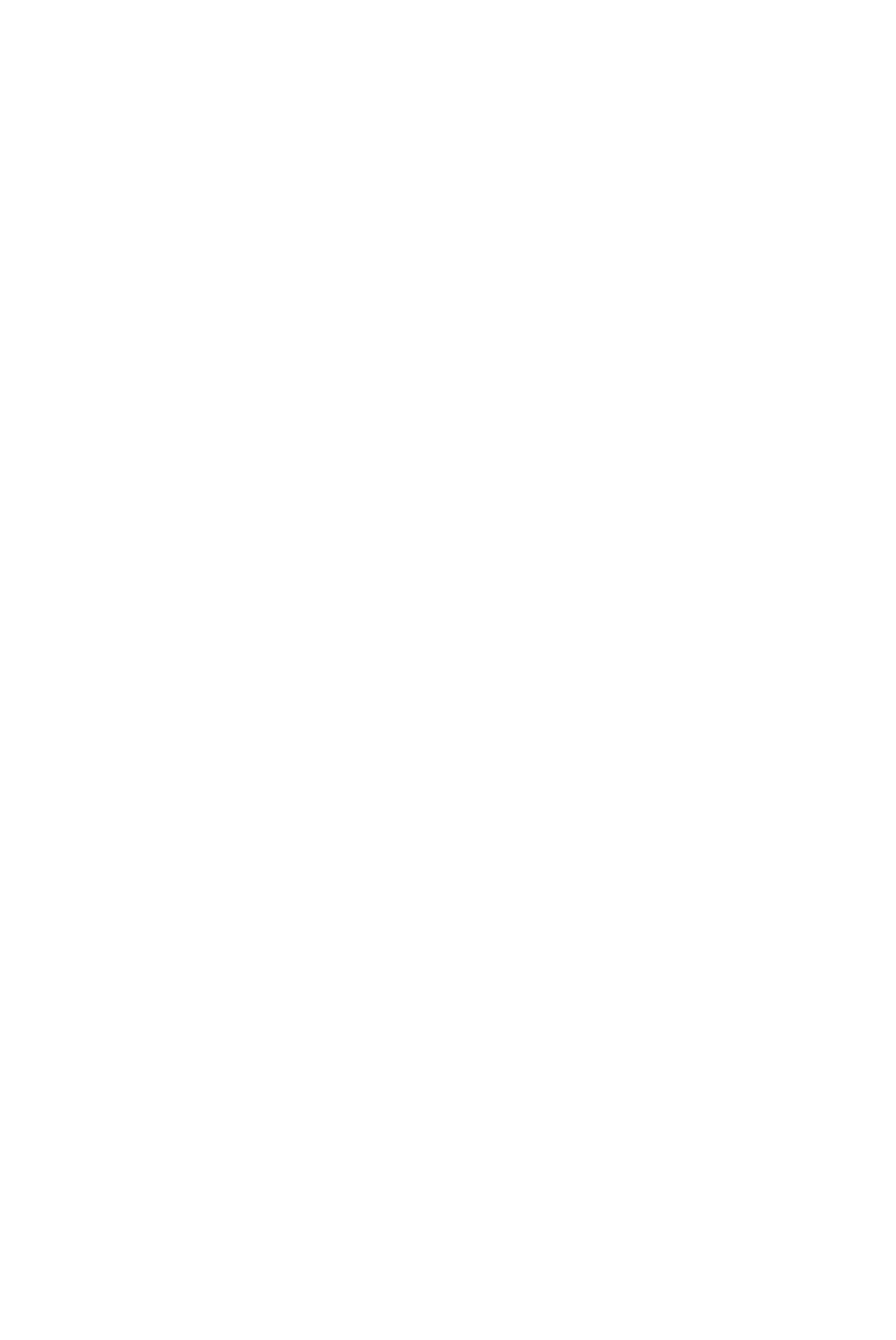
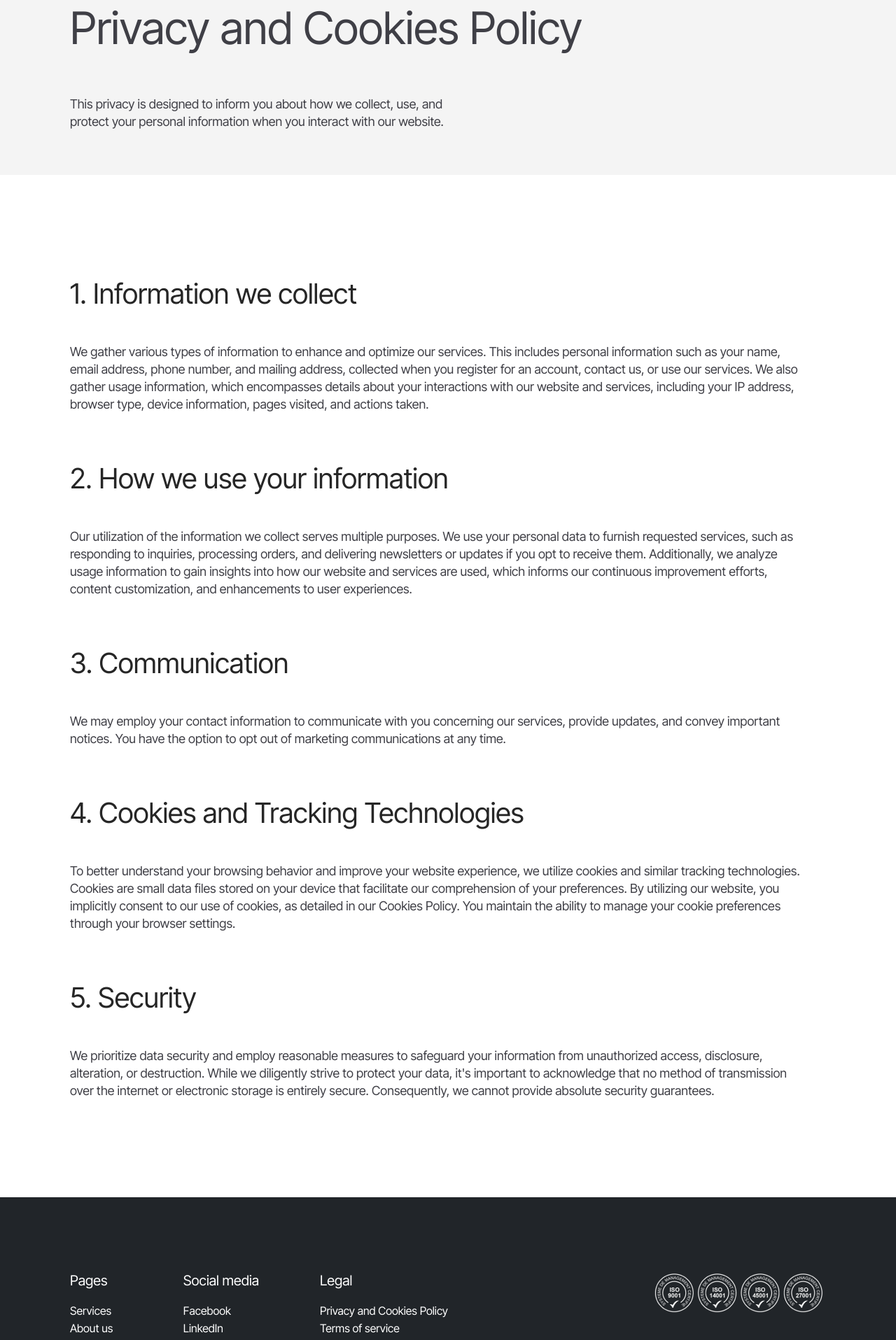
Before and after one commit to khalid-aljaily/ockland-company-website, a Next.js app: page /legal in a window 1280 px wide. Shown: the part 400-2315 px from the top of the page at 70% size. Built offline with nearby package versions, Linux system fonts and the light colour scheme.

Commit message:
finished the base website

```diff
--- a/package.json
+++ b/package.json
@@ -10,6 +10,7 @@
   },
   "dependencies": {
     "@radix-ui/react-accordion": "^1.1.2",
+    "@radix-ui/react-checkbox": "^1.0.4",
     "@radix-ui/react-slot": "^1.0.2",
     "class-variance-authority": "^0.7.0",
     "clsx": "^2.0.0",
--- a/src/app/contact%20us/page.tsx
+++ b/src/app/contact%20us/page.tsx
@@ -1,5 +1,9 @@
 import React from "react";
 import Image from "next/image";
+import { Checkbox } from "@/components/ui/checkbox";
+import { Button } from "@/components/ui/button";
+import locationImg from "@/assets/image 3.png";
+import locationIcon from "@/assets/Vector.svg";
 
 function page() {
   return (
@@ -9,7 +13,7 @@ function page() {
           <h2 className="text-zinc-700 text-[64px] font-normal">Contact us</h2>
           <p className="mt-[48px] max-w-[535px] text-zinc-700 text-lg font-normal  leading-[25px]">
             Our team is here to assist you on your journey towards a sustainable
-            and efficient energy future.
+            and efficient energy furure.
           </p>
         </div>
       </div>
@@ -66,7 +70,43 @@ function page() {
               className="border-muted border focus:!border-primary !outline-none px-5 py-[10px] w-full mt-5"
               placeholder="Message "
             />
+            <div className="flex items-center my-5">
+              <Checkbox
+                id="confirmation"
+                className="rounded-none border-muted h-6 w-6"
+              />
+              <label
+                htmlFor="confirmation"
+                className="ml-2 max-w-[727px] text-zinc-700 text-lg font-normal font-['Inter Tight'] leading-[25px]"
+              >
+                I consent to Oakland C.E. processing my data for contact
+                purposes.
+              </label>
+            </div>
+            <Button type="button" className="px-6 py-4 rounded-full">
+              Send
+            </Button>
           </form>
+        </div>
+        <div className="flex gap-5  mt-[100px] flex-col md:flex-row">
+          <div className="relative w-full h-[518px]">
+            <iframe
+              src="https://www.google.com/maps/embed?pb=!1m16!1m12!1m3!1d5698.248192584428!2d-7.737418681880195!3d41.299406813266096!2m3!1f0!2f0!3f0!3m2!1i1024!2i768!4f13.1!2m1!1sAvenida%20Marta%20Lopes%2C%20N%C2%BA2%208400-401%20Vila%20Real%2C%20Portugal!5e1!3m2!1sen!2s!4v1704212138737!5m2!1sen!2s"
+              loading="lazy"
+              className="w-full rounded-md h-full"
+            ></iframe>
+            <Image
+              src={locationIcon}
+              alt="location icon"
+              className="absolute h-12 w-12 top-1/2 left-[10%] sm:left-[20%] md:left-[30%] z-10"
+            />
+          </div>
+
+          <Image
+            src={locationImg}
+            alt="location"
+            className="w-full h-[518px] object-cover flex-1 "
+          />
         </div>
       </div>
     </div>
--- a/src/app/layout.tsx
+++ b/src/app/layout.tsx
@@ -3,12 +3,15 @@ import { Inter_Tight } from 'next/font/google'
 import './globals.css'
 import Footer from '@/components/Footer'
 import Navbar from '@/components/Navbar'
+import Head from 'next/head'
+import Script from 'next/script'
 
 const inter = Inter_Tight({ subsets: ['latin'] })
 
 export const metadata: Metadata = {
   title: 'Create Next App',
   description: 'Generated by create next app',
+
 }
 
 export default function RootLayout({
@@ -18,10 +21,13 @@ export default function RootLayout({
 }) {
   return (
     <html lang="en">
+
+
       <body className={inter.className+' '+' px-6 md:px-[100px] relative'}>
         <Navbar/>
         {children}
         <Footer />
+
       </body>
     </html>
   )
--- /dev/null
+++ b/src/app/legal/page.tsx
@@ -0,0 +1,57 @@
+import React from "react";
+
+const info = [
+  {
+    title: "1. Information we collect",
+    info: "We gather various types of information to enhance and optimize our services. This includes personal information such as your name, email address, phone number, and mailing address, collected when you register for an account, contact us, or use our services. We also gather usage information, which encompasses details about your interactions with our website and services, including your IP address, browser type, device information, pages visited, and actions taken.",
+  },
+  {
+    title: "2. How we use your information",
+    info: "Our utilization of the information we collect serves multiple purposes. We use your personal data to furnish requested services, such as responding to inquiries, processing orders, and delivering newsletters or updates if you opt to receive them. Additionally, we analyze usage information to gain insights into how our website and services are used, which informs our continuous improvement efforts, content customization, and enhancements to user experiences.",
+  },
+  {
+    title: "3. Communication",
+    info: "We may employ your contact information to communicate with you concerning our services, provide updates, and convey important notices. You have the option to opt out of marketing communications at any time.",
+  },
+  {
+    title: "4. Cookies and Tracking Technologies",
+    info: "To better understand your browsing behavior and improve your website experience, we utilize cookies and similar tracking technologies. Cookies are small data files stored on your device that facilitate our comprehension of your preferences. By utilizing our website, you implicitly consent to our use of cookies, as detailed in our Cookies Policy. You maintain the ability to manage your cookie preferences through your browser settings.",
+  },
+  {
+    title: "5. Security",
+    info: "We prioritize data security and employ reasonable measures to safeguard your information from unauthorized access, disclosure, alteration, or destruction. While we diligently strive to protect your data, it's important to acknowledge that no method of transmission over the internet or electronic storage is entirely secure. Consequently, we cannot provide absolute security guarantees.",
+  },
+];
+function page() {
+  return (
+    <div className="-mx-6 md:-mx-[100px] ">
+      <div className="bg-muted px-8 lg:px-[100px] h-[650px] flex items-end py-[64px] ">
+        <div>
+          <h2 className="text-zinc-700 text-[64px] font-normal">
+            Privacy and Cookies Policy
+          </h2>
+          <p className="mt-[48px] max-w-[535px] text-zinc-700 text-lg font-normal  leading-[25px]">
+            This privacy is designed to inform you about how we collect, use,
+            and protect your personal information when you interact with our
+            website.
+          </p>
+        </div>
+      </div>
+
+      <div className="px-8 lg:px-[100px] mt-[100px] lg:mt-[140px] space-y-16">
+        {info.map((item, index) => (
+          <div key={index} className="space-y-10">
+            <h3 className="w-[1046px] text-neutral-800 text-[40px] font-normal ">
+              {item.title}
+            </h3>
+            <p className=" w-[1046px] text-zinc-700 text-lg font-normal leading-[25px]">
+              {item.info}
+            </p>
+          </div>
+        ))}
+      </div>
+    </div>
+  );
+}
+
+export default page;
--- a/src/components/Footer.tsx
+++ b/src/components/Footer.tsx
@@ -1,44 +1,74 @@
-
-import Image from 'next/image'
-import iso from '../assets/image 9.png'
+import Image from "next/image";
+import iso from "../assets/image 9.png";
+import Link from "next/link";
 const footerLinks = [
   {
-        title:'Pages',
-        links: ['Services','About us','Portfolio','Contact us']
+    title: "Pages",
+    links: ["Services", "About us", "Portfolio", "Contact us"],
   },
   {
-        title:'Social media',
-        links:['Facebook','LinkedIn']
+    title: "Social media",
+    links: ["Facebook", "LinkedIn"],
   },
   {
-        title:'Legal',
-        links:['Privacy and Cookies Policy','Terms of service']
-    }
-]
+    title: "Legal",
+    links: ["Privacy and Cookies Policy", "Terms of service"],
+  },
+];
 
-
-export default function Footer () {
+export default function Footer() {
   return (
     <div className="mt-[100px] lg:mt-[140px] pt-[64px] lg:pt-[104px]  bg-primary px-8 lg:px-[100px] pb-8 lg:pb-[64px] -mx-6 md:-mx-[100px]">
-        	<div className='flex justify-between items-start flex-col md:flex-row'>
+      <div className="flex justify-between items-start flex-col md:flex-row">
         <div className="flex justify-between flex-1 flex-col md:flex-row gap-[40px]">
-                    {footerLinks.map((item,index)=>(
+          {footerLinks.map((item, index) => (
             <div key={index} className="text-white">
               <h2 className=" text-[20px] font-normal mb-4">{item.title}</h2>
               <ul className="text-[16px] font-normal leading-[25px] ">
-                                {item.links.map((link,index)=>(
-                                    <li key={index}>{link}</li>
-                                ))}
+                {item.links.map((link, index) => {
+                  if (item.title == "Pages") {
+                    return (
+                      <li key={index}>
+                        <Link
+                          href={link.toLowerCase()}
+                          className=" hover:underline"
+                        >
+                          {link}
+                        </Link>
+                      </li>
+                    );
+                  } else if (item.title == "Social media") {
+                    return (
+                      <li key={index}>
+                        <Link
+                          href={"https://www." + link.toLowerCase() + ".com"}
+                          className="hover:underline"
+                        >
+                          {link}
+                        </Link>
+                      </li>
+                    );
+                  } else {
+                    return (
+                      <li key={index}>
+                        <Link href={"/legal"} className="hover:underline">
+                          {link}
+                        </Link>
+                      </li>
+                    );
+                  }
+                })}
               </ul>
             </div>
           ))}
         </div>
-                <div className='flex-1 my-[48px] md:my-0 text-center w-full'>
-
-                <Image src={iso} alt="" className='mr-auto md:mr-0  ml-auto '/>
+        <div className="flex-1 my-[48px] md:my-0 text-center w-full">
+          <Image src={iso} alt="" className="mr-auto md:mr-0  ml-auto " />
         </div>
       </div>
-             <p className='md:mt-[70px] text-white text-center lg:text-left'>Oakland - Energy Consulting ©</p>
+      <p className="md:mt-[70px] text-white text-center lg:text-left">
+        Oakland - Energy Consulting ©
+      </p>
     </div>
-		)
+  );
 }
--- /dev/null
+++ b/src/components/ui/checkbox.tsx
@@ -0,0 +1,30 @@
+"use client"
+
+import * as React from "react"
+import * as CheckboxPrimitive from "@radix-ui/react-checkbox"
+import { Check } from "lucide-react"
+
+import { cn } from "@/lib/utils"
+
+const Checkbox = React.forwardRef<
+  React.ElementRef<typeof CheckboxPrimitive.Root>,
+  React.ComponentPropsWithoutRef<typeof CheckboxPrimitive.Root>
+>(({ className, ...props }, ref) => (
+  <CheckboxPrimitive.Root
+    ref={ref}
+    className={cn(
+      "peer h-4 w-4 shrink-0 rounded-sm border border-primary ring-offset-background focus-visible:outline-none focus-visible:ring-2 focus-visible:ring-ring focus-visible:ring-offset-2 disabled:cursor-not-allowed disabled:opacity-50 data-[state=checked]:bg-primary data-[state=checked]:text-primary-foreground",
+      className
+    )}
+    {...props}
+  >
+    <CheckboxPrimitive.Indicator
+      className={cn("flex items-center justify-center text-current")}
+    >
+      <Check className="h-5 w-5 "  />
+    </CheckboxPrimitive.Indicator>
+  </CheckboxPrimitive.Root>
+))
+Checkbox.displayName = CheckboxPrimitive.Root.displayName
+
+export { Checkbox }
```
Also changed, not shown: src/app/[id]/page.tsx (+6 -3 lines), src/app/portfolio/page.tsx (+7 -3 lines), src/app/services/page.tsx (+49 -33 lines), src/components/ContactUs.tsx (+7 -2 lines), src/components/Hero.tsx (+7 -1 lines), src/components/Navbar.tsx (+8 -8 lines), src/assets/Vector.svg (added), 1 other file (tests, documents, lock files or other folders). Lines whose indentation alone changed are shown as unchanged.
